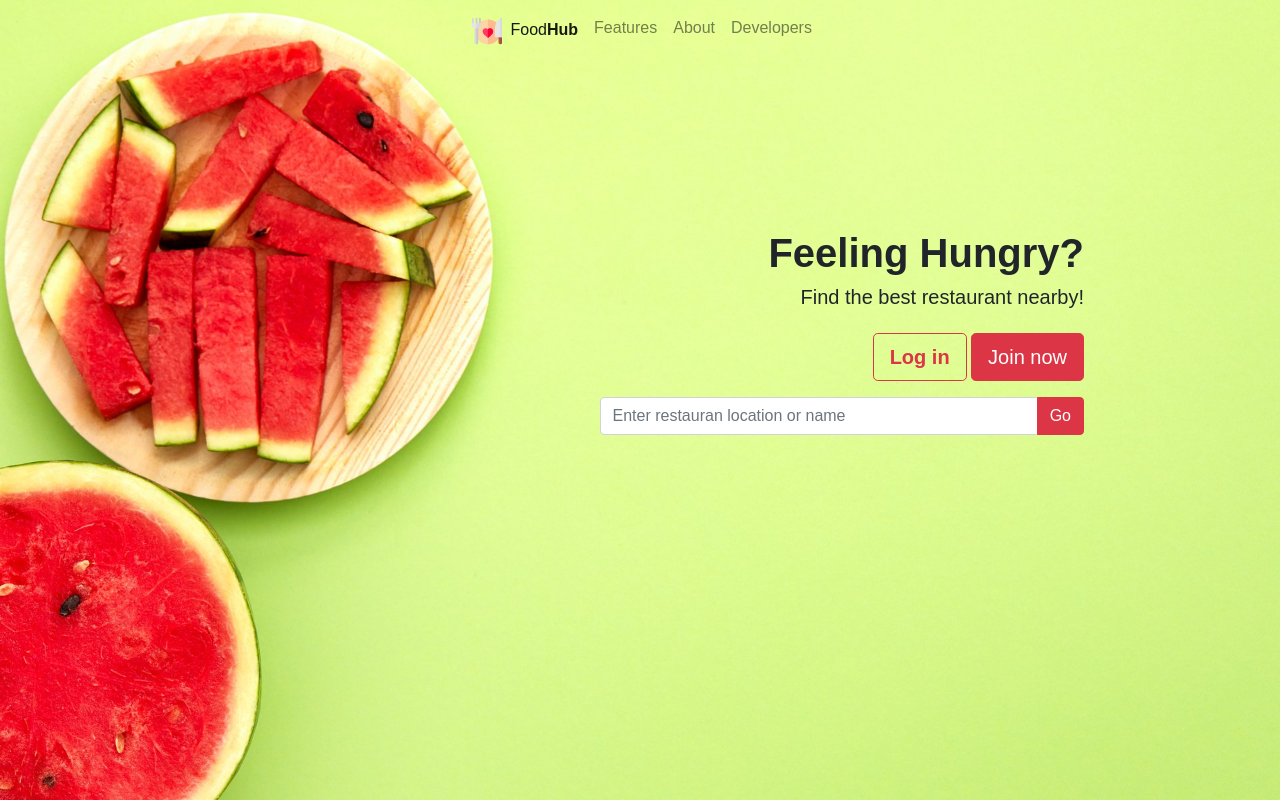
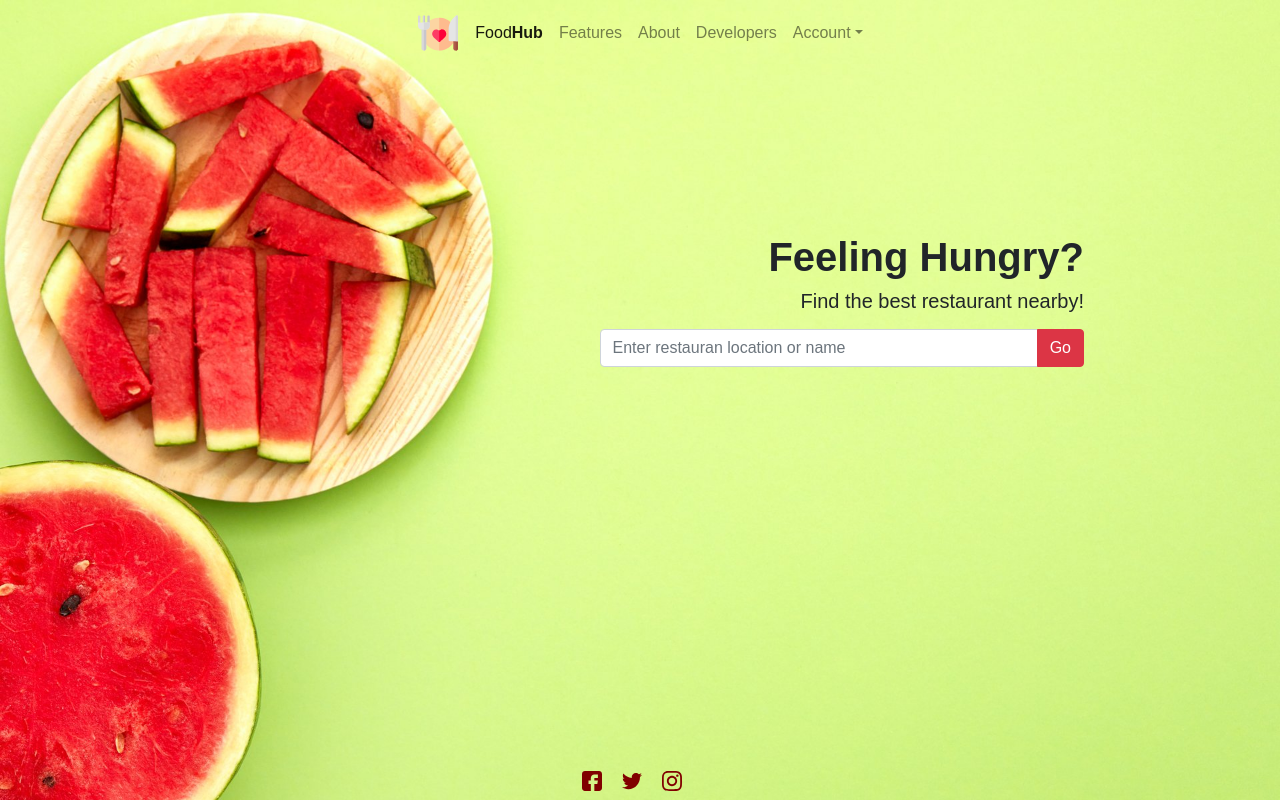
Before and after one commit to johnsolomon111/Foodhub, a Flask app: page / in a window 1280 px wide. Run offline with Flask 2, Linux system fonts and the light colour scheme; some libraries are stand-ins or nearby versions.

Commit message:
improved ui

```diff
--- a/app/static/css/index.css
+++ b/app/static/css/index.css
@@ -12,8 +12,13 @@ body {
 }
 
 #logo {
-	height: 30px;
-	width: 30px;
+	height: 50px;
+	width: 50px;
+}
+#icon {
+	height: 20px;
+	width: 20px;
+	fill: maroon;
 }
 
 /*img#animg {
@@ -58,3 +63,12 @@ div#contents {
 /*div.form-group {
 	width: 50%;
 }*/
+
+.footer {
+  position: fixed;
+  left: 0;
+  bottom: 0;
+  width: 100%;
+  color: white;
+  text-align: center;
+}
--- a/app/templates/index.html
+++ b/app/templates/index.html
@@ -30,9 +30,11 @@
     </button>
 
     <div class="collapse navbar-collapse justify-content-md-center" id="navbarsExample10">
+
+	  <img class="mx-1 navbar-brand" src="../static/img/food (1).svg" id="logo">
       <ul class="navbar-nav">
         <li class="nav-item active">
-          <a class="nav-link" href="#"><img class="mx-1" src="../static/img/food (1).svg" id="logo"> Food<strong>Hub</strong></a>
+          <a class="nav-link" href="#">Food<strong>Hub</strong></a>
         </li>
         <li class="nav-item">
           <a class="nav-link" href="#">Features</a>
@@ -43,6 +45,13 @@
         <li class="nav-item">
           <a class="nav-link" href="#" tabindex="-1">Developers</a>
         </li>
+        <li class="nav-item dropdown">
+            <a class="nav-link dropdown-toggle" href="#" id="dropdown01" data-toggle="dropdown" aria-haspopup="true" aria-expanded="false">Account</a>
+            <div class="dropdown-menu" aria-labelledby="dropdown01">
+              <a class="dropdown-item" href="#">Log in</a>
+              <a class="dropdown-item" href="#">Sign up</a>
+            </div>
+          </li>
 
       </ul>
     </div>
@@ -58,12 +67,6 @@
 			<div id="contents">
 				<h1><strong>Feeling Hungry?</strong></h1>
 				<h5>Find the best restaurant nearby!</h5>
-				<div class="row inline pt-3">
-					<div class="col">
-						<a href="#" class="btn btn-outline-danger btn-lg"><strong>Log in</strong></a>
-						<a href="/signup" class="btn btn-danger btn-lg">Join now</a>
-					</div>
-				</div>
 				<div class="form-group row mt-3 text-right">
 					<div class="col"></div>
 					<div class="col">
@@ -81,6 +84,41 @@
 
 	</div>
   </div>
+  <div class="footer">
+  	<div class="row my-2">
+  		<div class="col"></div>
+  		<div class="col">
+  			<a href="https://www.facebook.com/" class="mx-2">
+				<svg viewBox="0 0 512 512" id="icon" xmlns="http://www.w3.org/2000/svg"><path d="m437 0h-362c-41.351562 0-75 33.648438-75 75v362c0 41.351562 33.648438 75 75 75h151v-181h-60v-90h60v-61c0-49.628906 40.371094-90 90-90h91v90h-91v61h91l-15 90h-76v181h121c41.351562 0 75-33.648438 75-75v-362c0-41.351562-33.648438-75-75-75zm0 0"/></svg>
+			</a>
+
+  			<a href="https://twitter.com/home" class="mx-2">
+				<svg version="1.1" id="icon" xmlns="http://www.w3.org/2000/svg" xmlns:xlink="http://www.w3.org/1999/xlink" x="0px" y="0px"
+					 viewBox="0 0 512 512" style="enable-background:new 0 0 512 512;" xml:space="preserve">
+				<g>
+					<g>
+						<path d="M512,97.248c-19.04,8.352-39.328,13.888-60.48,16.576c21.76-12.992,38.368-33.408,46.176-58.016
+							c-20.288,12.096-42.688,20.64-66.56,25.408C411.872,60.704,384.416,48,354.464,48c-58.112,0-104.896,47.168-104.896,104.992
+							c0,8.32,0.704,16.32,2.432,23.936c-87.264-4.256-164.48-46.08-216.352-109.792c-9.056,15.712-14.368,33.696-14.368,53.056
+							c0,36.352,18.72,68.576,46.624,87.232c-16.864-0.32-33.408-5.216-47.424-12.928c0,0.32,0,0.736,0,1.152
+							c0,51.008,36.384,93.376,84.096,103.136c-8.544,2.336-17.856,3.456-27.52,3.456c-6.72,0-13.504-0.384-19.872-1.792
+							c13.6,41.568,52.192,72.128,98.08,73.12c-35.712,27.936-81.056,44.768-130.144,44.768c-8.608,0-16.864-0.384-25.12-1.44
+							C46.496,446.88,101.6,464,161.024,464c193.152,0,298.752-160,298.752-298.688c0-4.64-0.16-9.12-0.384-13.568
+							C480.224,136.96,497.728,118.496,512,97.248z"/>
+					</g></g><g></g><g></g><g></g><g></g><g></g><g></g><g></g><g></g><g></g><g></g><g></g><g></g><g></g><g></g><g></g>
+				</svg>
+
+  			</a>
+
+  			<a href="https://www.instagram.com/" class="mx-2">
+  				<svg id="icon" enable-background="new 0 0 24 24" height="512" viewBox="0 0 24 24" width="512" xmlns="http://www.w3.org/2000/svg"><path d="m12.004 5.838c-3.403 0-6.158 2.758-6.158 6.158 0 3.403 2.758 6.158 6.158 6.158 3.403 0 6.158-2.758 6.158-6.158 0-3.403-2.758-6.158-6.158-6.158zm0 10.155c-2.209 0-3.997-1.789-3.997-3.997s1.789-3.997 3.997-3.997 3.997 1.789 3.997 3.997c.001 2.208-1.788 3.997-3.997 3.997z"/><path d="m16.948.076c-2.208-.103-7.677-.098-9.887 0-1.942.091-3.655.56-5.036 1.941-2.308 2.308-2.013 5.418-2.013 9.979 0 4.668-.26 7.706 2.013 9.979 2.317 2.316 5.472 2.013 9.979 2.013 4.624 0 6.22.003 7.855-.63 2.223-.863 3.901-2.85 4.065-6.419.104-2.209.098-7.677 0-9.887-.198-4.213-2.459-6.768-6.976-6.976zm3.495 20.372c-1.513 1.513-3.612 1.378-8.468 1.378-5 0-7.005.074-8.468-1.393-1.685-1.677-1.38-4.37-1.38-8.453 0-5.525-.567-9.504 4.978-9.788 1.274-.045 1.649-.06 4.856-.06l.045.03c5.329 0 9.51-.558 9.761 4.986.057 1.265.07 1.645.07 4.847-.001 4.942.093 6.959-1.394 8.453z"/><circle cx="18.406" cy="5.595" r="1.439"/></svg>
+  			</a>
+  		</div>
+  		<div class="col text-right mx-2">
+  		</div>
+
+  	</div>
+  </div>
 
 
 {% endblock %}
```
Also changed, not shown: app/static/img/icons/facebook-app-symbol.svg (added), app/static/img/icons/facebook.svg (added), app/static/img/icons/instagram.svg (added), app/static/img/icons/twitter.svg (added).
